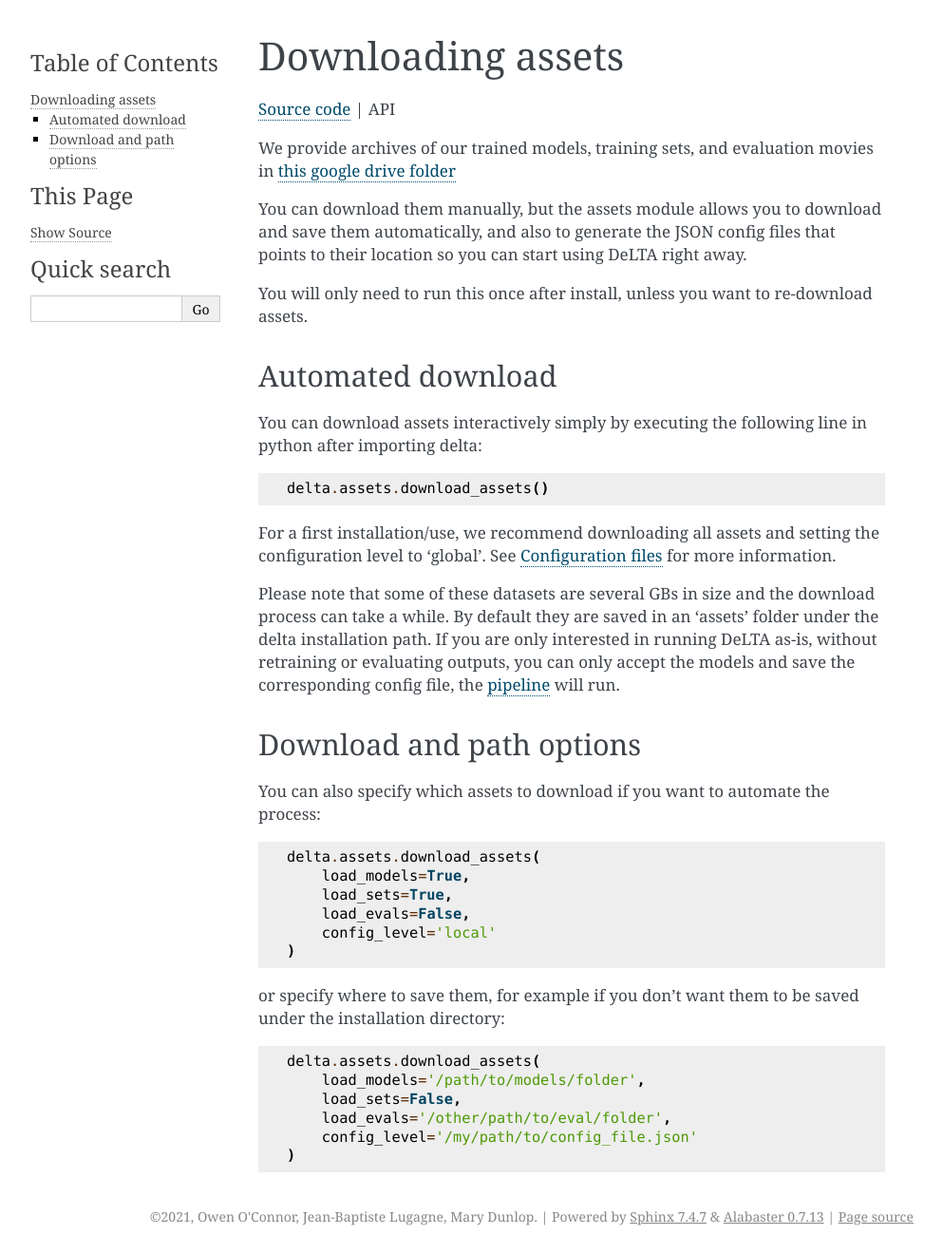
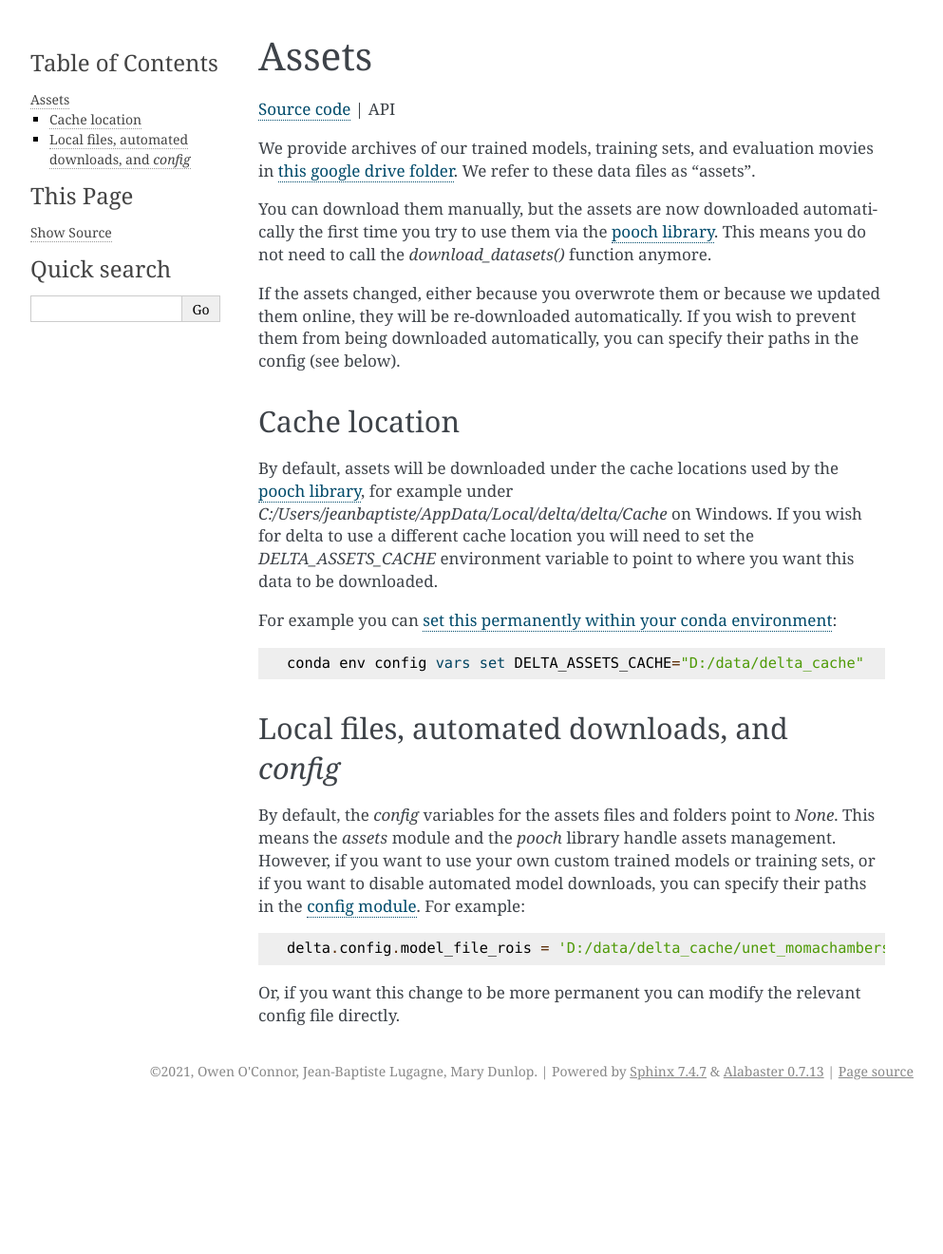
Before and after one commit to maximuswatkins/DeLTA_TF_2D, a Sphinx documentation site: the page built from docs/usage/assets_desc.rst, in a window 1280 px wide. Shown: the whole page at 95% size, without its empty margins (148-1141 px from the left). Built offline with Sphinx 7.4.7, drawn with Linux system fonts in a browser that asks for light colours; after the commit the page ends 1167 px from its top, so only the background shows below that.

Commit message:
Updated docs and added tqdm progress bar

```diff
--- a/delta_env.yml
+++ b/delta_env.yml
@@ -10,3 +10,4 @@ dependencies:
   - ffmpeg-python
   - numpy>=1.21
   - pooch>=1.6
+  - tqdm
--- a/docs/usage/assets_desc.rst
+++ b/docs/usage/assets_desc.rst
@@ -1,57 +1,52 @@
 
-Downloading assets
+Assets
 =================================
 
 `Source code <https://gitlab.com/dunloplab/delta/-/blob/master/delta/assets.py>`_ |
 :doc:`API <../_generated/delta.assets>`
 
 We provide archives of our trained models, training sets, and evaluation movies
-in `this google drive folder <https://drive.google.com/drive/folders/1nTRVo0rPP9CR9F6WUunVXSXrLNMT_zCP?usp=sharing>`_
+in `this google drive folder <https://drive.google.com/drive/folders/1nTRVo0rPP9CR9F6WUunVXSXrLNMT_zCP?usp=sharing>`_.
+We refer to these data files as "assets".
 
-You can download them manually, but the assets module allows you to download
-and save them automatically, and also to generate the JSON config files that
-points to their location so you can start using DeLTA right away.
+You can download them manually, but the assets are now downloaded automatically
+the first time you try to use them via the
+`pooch library <https://www.fatiando.org/pooch/latest/>`_. This means you do
+not need to call the `download_datasets()` function anymore.
 
-You will only need to run this once after install, unless you want to
-re-download assets.
+If the assets changed, either because you overwrote them or because we updated
+them online, they will be re-downloaded automatically. If you wish to prevent
+them from being downloaded automatically, you can specify their paths in the
+config (see below).
 
-Automated download
-----------------------
 
-You can download assets interactively simply by executing the following line
-in python after importing delta::
+Cache location
+--------------------
 
-    delta.assets.download_assets()
+By default, assets will be downloaded under the cache locations used by the
+`pooch library <https://www.fatiando.org/pooch/latest/api/generated/pooch.os_cache.html>`_,
+for example under `C:/Users/jeanbaptiste/AppData/Local/delta/delta/Cache`
+on Windows. If you wish for delta to use a different cache location you
+will need to set the `DELTA_ASSETS_CACHE` environment variable to point to
+where you want this data to be downloaded.
 
-For a first installation/use, we recommend downloading all assets and setting the
-configuration level to 'global'. See :doc:`Configuration files <config_desc>`
-for more information.
+For example you can
+`set this permanently within your conda environment <https://conda.io/projects/conda/en/latest/user-guide/tasks/manage-environments.html#setting-environment-variables>`_::
 
-Please note that some of these datasets are several GBs in size and the
-download process can take a while. By default they are saved in an 'assets'
-folder under the delta installation path. If you are only interested in running
-DeLTA as-is, without retraining or evaluating outputs, you can only accept
-the models and save the corresponding config file, the
-:doc:`pipeline <pipeline_desc>` will run.
+    conda env config vars set DELTA_ASSETS_CACHE="D:/data/delta_cache"
 
-Download and path options
---------------------------
 
-You can also specify which assets to download if you want to automate the process::
 
-    delta.assets.download_assets(
-        load_models=True,
-        load_sets=True,
-        load_evals=False,
-        config_level='local'
-    )
+Local files, automated downloads, and `config`
+--------------------------------------------------
 
-or specify where to save them, for example if you don't want them to be saved
-under the installation directory::
+By default, the `config` variables for the assets files and folders point to
+`None`. This means the `assets` module and the `pooch` library handle assets
+management. However, if you want to use your own custom trained models or
+training sets, or if you want to disable automated model downloads, you can
+specify their paths in the :doc:`config module <config_desc>`. For example::
 
-    delta.assets.download_assets(
-        load_models='/path/to/models/folder',
-        load_sets=False,
-        load_evals='/other/path/to/eval/folder',
-        config_level='/my/path/to/config_file.json'
-    )
+    delta.config.model_file_rois = 'D:/data/delta_cache/unet_momachambers_seg.hdf5'
+
+Or, if you want this change to be more permanent you can modify the relevant
+config file directly.
--- a/docs/usage/config_desc.rst
+++ b/docs/usage/config_desc.rst
@@ -103,7 +103,7 @@ probably better for you to update that file or re-generate one with the
 Also note that, in the source code, you may find places where the config module is
 referred to through the utils module, in statements such as::
 
-    from .utilities import cfg
+    from delta.utils import cfg
 
 Which is due to how we used to load configuration in previous versions. Now
 both `delta.config` and `delta.utils.cfg` point to the same thing.
--- a/pyproject.toml
+++ b/pyproject.toml
@@ -20,6 +20,7 @@ dependencies = [
     "scikit-image>=0.18",
     "tensorflow>=2.7",
     "pooch>=1.6",
+    "tqdm"
 ]
 
 [project.optional-dependencies]
```
Also changed, not shown: 1 other file.
